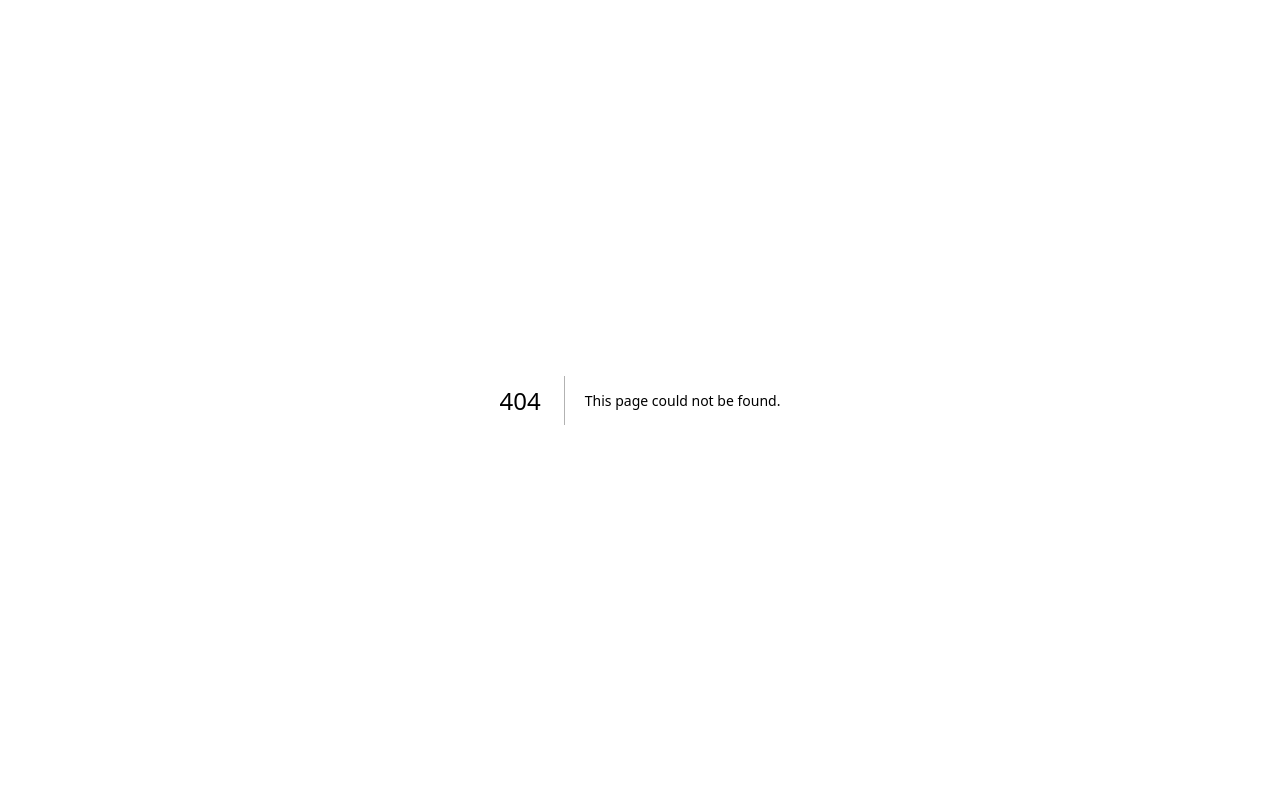
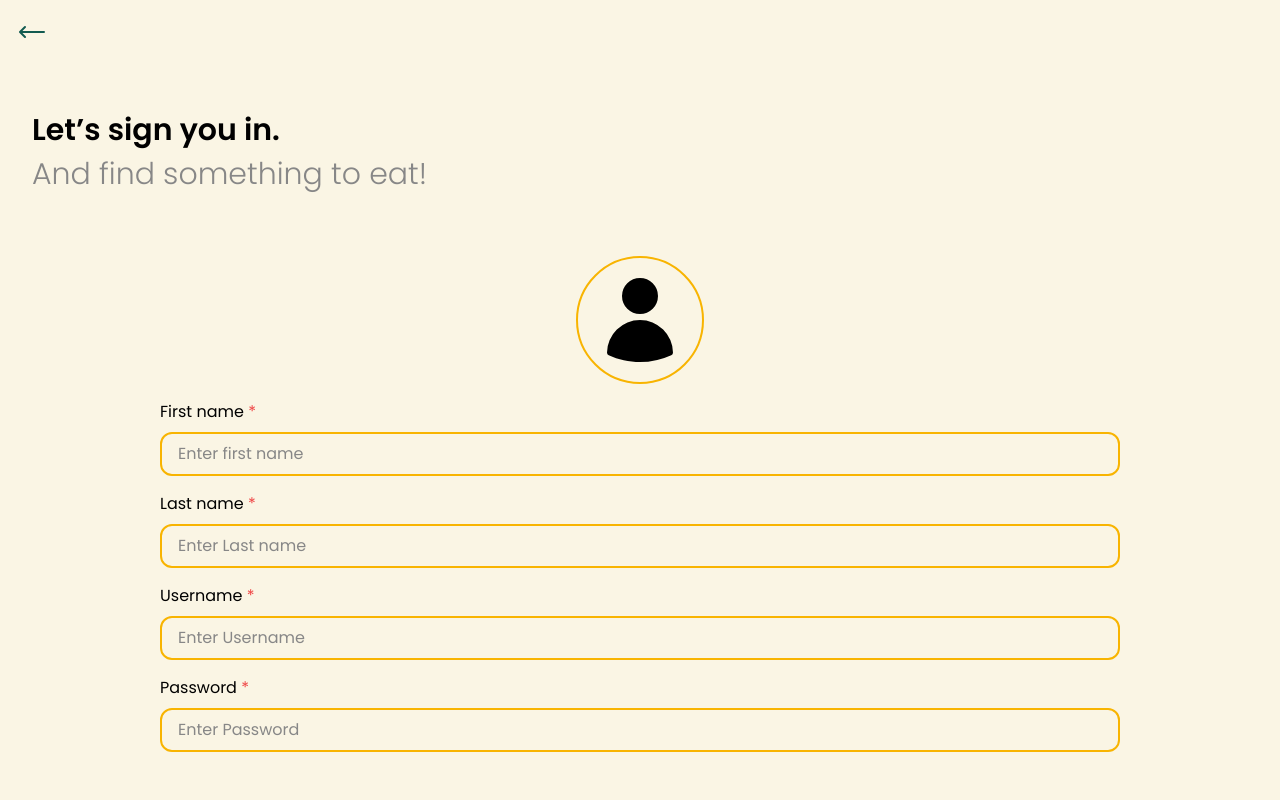
Before and after one commit to WTFPUn/Gu-Hiw-Lei-Ni, a Next.js app in the folder front/: page /register in a window 1280 px wide. Before the commit this address had no page. Shown: the top 800 px of the page. Built offline with nearby package versions, Linux system fonts and the light colour scheme.

Commit message:
add login and register ui

```diff
--- /dev/null
+++ b/front/components/common/AuthLayout.tsx
@@ -0,0 +1,39 @@
+import React from 'react';
+import { ArrowLongLeftIcon } from '@heroicons/react/24/solid';
+import { withRouter } from 'next/router';
+import { WithRouterProps } from 'next/dist/client/with-router';
+
+// Learn more about layout components pattern at https://nextjs.org/docs/pages/building-your-application/routing/pages-and-layouts
+
+interface AuthLayoutProps extends WithRouterProps {
+  children: React.ReactNode;
+}
+
+/**
+ *  Auth layout component
+ *
+ * @param {React.ReactNode} children - The content to display inside the layout
+ *
+ */
+
+class AuthLayout extends React.Component<AuthLayoutProps> {
+  render() {
+    const router = this.props.router;
+
+    return (
+      <>
+        <div
+          className="absolute p-4 cursor-pointer"
+          onClick={() => router.back()}
+        >
+          <ArrowLongLeftIcon className="h-8 w-8 text-primary" />
+        </div>
+        <main className="min-h-screen pt-28 bg-[#FAF5E4]">
+          {this.props.children}
+        </main>
+      </>
+    );
+  }
+}
+
+export default withRouter(AuthLayout);
--- /dev/null
+++ b/front/components/form/ImageUploadForm.tsx
@@ -0,0 +1,63 @@
+import React, { Component } from 'react';
+
+interface ImageUploadFormProps {
+  imageUrl?: string;
+  onImageChange?: (file: File) => void;
+}
+
+interface ImageUploadFormState {
+  imageFile: File | null;
+  imageUrl: string;
+}
+
+class ImageUploadForm extends Component<
+  ImageUploadFormProps,
+  ImageUploadFormState
+> {
+  constructor(props: ImageUploadFormProps) {
+    super(props);
+    this.state = {
+      imageFile: null,
+      imageUrl: props.imageUrl || '',
+    };
+  }
+
+  handleImageChange = (event: React.ChangeEvent<HTMLInputElement>) => {
+    const file = event.target.files && event.target.files[0];
+    if (file) {
+      const reader = new FileReader();
+      reader.onloadend = () => {
+        this.setState({
+          imageFile: file,
+          imageUrl: reader.result as string,
+        });
+        if (this.props.onImageChange) this.props.onImageChange(file);
+      };
+      reader.readAsDataURL(file);
+    }
+  };
+
+  render() {
+    const { imageUrl } = this.state;
+    return (
+      <div className="h-32 w-32 border-secondary border-2 rounded-full flex justify-center items-center">
+        <label htmlFor="profile-image-upload">
+          <img
+            src={imageUrl}
+            alt="Profile"
+            className="rounded-full h-24 w-24"
+          />
+        </label>
+        <input
+          id="profile-image-upload"
+          type="file"
+          accept="image/*"
+          onChange={this.handleImageChange}
+          style={{ display: 'none' }}
+        />
+      </div>
+    );
+  }
+}
+
+export default ImageUploadForm;
--- /dev/null
+++ b/front/components/form/TextForm.tsx
@@ -0,0 +1,75 @@
+import React from 'react';
+
+type TextFormProps = {
+  text?: string;
+  placeholder?: string;
+  ref?: (ref: TextForm) => void;
+  width?: string;
+  required?: boolean;
+  password?: boolean;
+};
+
+type TextFormState = {
+  text: string;
+};
+
+/**
+ * TextForm component
+ *
+ * @param {string} text - Text to display on the button
+ * @param {string} placeholder - Placeholder text
+ * @param {(ref: TextForm) => void} ref - Reference to the component
+ * @param {string} width - Width of the text form, unit in rem Ex. w-[1.5rem]
+ * @param {string} height - Height of the text form, unit in rem Ex. h-[1.5rem]
+ *
+ */
+
+class TextForm extends React.Component<TextFormProps, TextFormState> {
+  constructor(props: TextFormProps) {
+    super(props);
+    this.state = {
+      text: '',
+    };
+  }
+
+  public get_value() {
+    return this.state.text;
+  }
+
+  render() {
+    const elems: React.ReactElement[] = [];
+    if (this.props.text) {
+      elems.push(
+        <div key="text" className="text-md">
+          {this.props.text}{' '}
+          {this.props.required && <span className="text-red-500">*</span>}
+        </div>,
+      );
+    }
+    elems.push(
+      <input
+        type={this.props.password ? 'password' : 'text'}
+        className={
+          'border-2 border-secondary bg-transparent placeholder:text-gray rounded-xl px-4 py-2 mt-2  ' +
+          (this.props.width ? this.props.width + ' ' : '')
+        }
+        required={this.props.required ? this.props.required : false}
+        placeholder={this.props.placeholder ? this.props.placeholder : ''}
+        value={this.state.text}
+        onChange={e => {
+          this.setState((state: TextFormState) => {
+            const newState: TextFormState = {
+              ...state,
+              text: e.target.value,
+            };
+            return newState;
+          });
+        }}
+      />,
+    );
+
+    return <div className="flex flex-col ">{elems}</div>;
+  }
+}
+
+export default TextForm;
--- a/front/pages/index.tsx
+++ b/front/pages/index.tsx
@@ -16,7 +16,7 @@ class Landing extends React.Component<WithRouterProps, {}> {
           <h1 className="font-semibold text-2xl"> Welcome to Gu-Hiw</h1>
           <p className="font-xl text-gray">Find some friends to eat with you</p>
         </div>
-        <div className="absolute pb-8 bottom-5 flex flex-col w-[85%] gap-4">
+        <div className="absolute pb-8 bottom-5 flex flex-col w-3/4 gap-4">
           <Button text="Login" primary onClick={() => router.push('/login')} />
           <Button text="Register" onClick={() => router.push('/register')} />
         </div>
--- /dev/null
+++ b/front/pages/login.tsx
@@ -0,0 +1,34 @@
+import AuthLayout from '@/components/common/AuthLayout';
+import Button from '@/components/common/Button';
+import TextForm from '@/components/form/TextForm';
+import React from 'react';
+import Link from 'next/link';
+
+export default class Login extends React.Component<{}, {}> {
+  render() {
+    return (
+      <AuthLayout>
+        <h1 className="text-3xl font-semibold pl-8">Let’s sign you in.</h1>
+        <h2 className="text-3xl font-light text-gray pl-8 pt-2">
+          And find something to eat!
+        </h2>
+        <form className="flex flex-col justify-center align-middle items-center content-center">
+          <div className="h-full pt-16 flex flex-col gap-4 w-3/4">
+            <TextForm text="Username" placeholder="Enter Username" />
+            <TextForm text="Password" placeholder="Enter Password" password />
+          </div>
+
+          <div className="absolute bottom-16 flex flex-col w-3/4 justify-center content-center gap-2">
+            <div className="text-center font-normal">
+              {'Don’t have an account?    '}
+              <Link href="/register" className="font-semibold">
+                Register
+              </Link>
+            </div>
+            <Button text="Login" primary />
+          </div>
+        </form>
+      </AuthLayout>
+    );
+  }
+}
--- /dev/null
+++ b/front/pages/register.tsx
@@ -0,0 +1,49 @@
+import AuthLayout from '@/components/common/AuthLayout';
+import Button from '@/components/common/Button';
+import TextForm from '@/components/form/TextForm';
+import React from 'react';
+import Link from 'next/link';
+import ImageUploadForm from '@/components/form/ImageUploadForm';
+
+export default class Register extends React.Component<{}, {}> {
+  render() {
+    return (
+      <AuthLayout>
+        <h1 className="text-3xl font-semibold pl-8">Let’s sign you in.</h1>
+        <h2 className="text-3xl font-light text-gray pl-8 pt-2">
+          And find something to eat!
+        </h2>
+        <form className="flex flex-col justify-center align-middle items-center content-center">
+          <div className="h-full pt-16 flex flex-col gap-4 w-3/4">
+            <div className="flex justify-center">
+              <ImageUploadForm imageUrl="/user.svg" />
+            </div>
+            <TextForm
+              text="First name"
+              placeholder="Enter first name"
+              required
+            />
+            <TextForm text="Last name" placeholder="Enter Last name" required />
+            <TextForm text="Username" placeholder="Enter Username" required />
+            <TextForm
+              text="Password"
+              placeholder="Enter Password"
+              required
+              password
+            />
+          </div>
+
+          <div className="py-24 flex flex-col w-3/4 justify-center content-center gap-2">
+            <div className="text-center font-normal">
+              {'Already have an account?   '}
+              <Link href="/login" className="font-semibold">
+                Login
+              </Link>
+            </div>
+            <Button text="Sign up" primary />
+          </div>
+        </form>
+      </AuthLayout>
+    );
+  }
+}
```
Also changed, not shown: front/public/user.svg (added).
